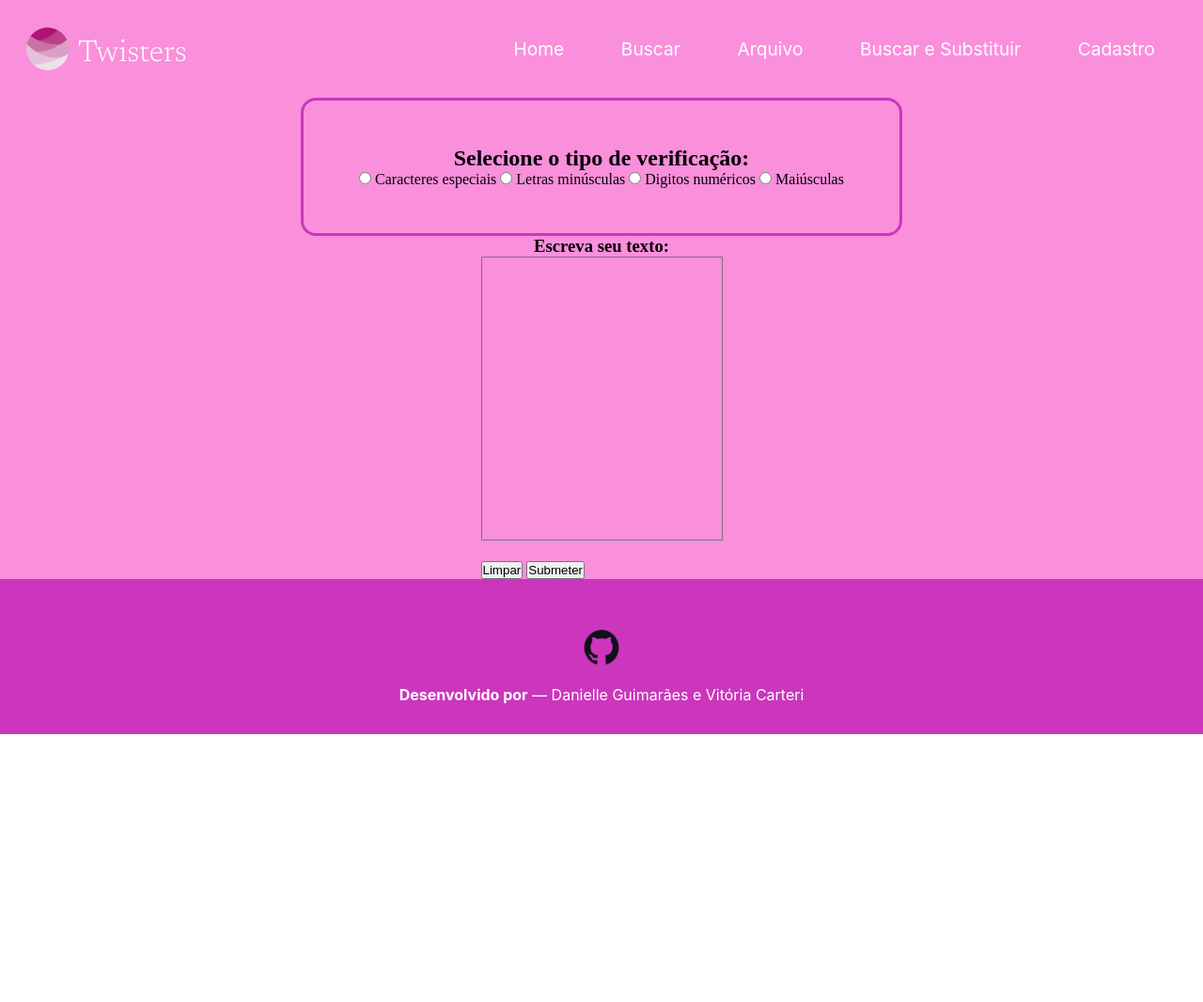
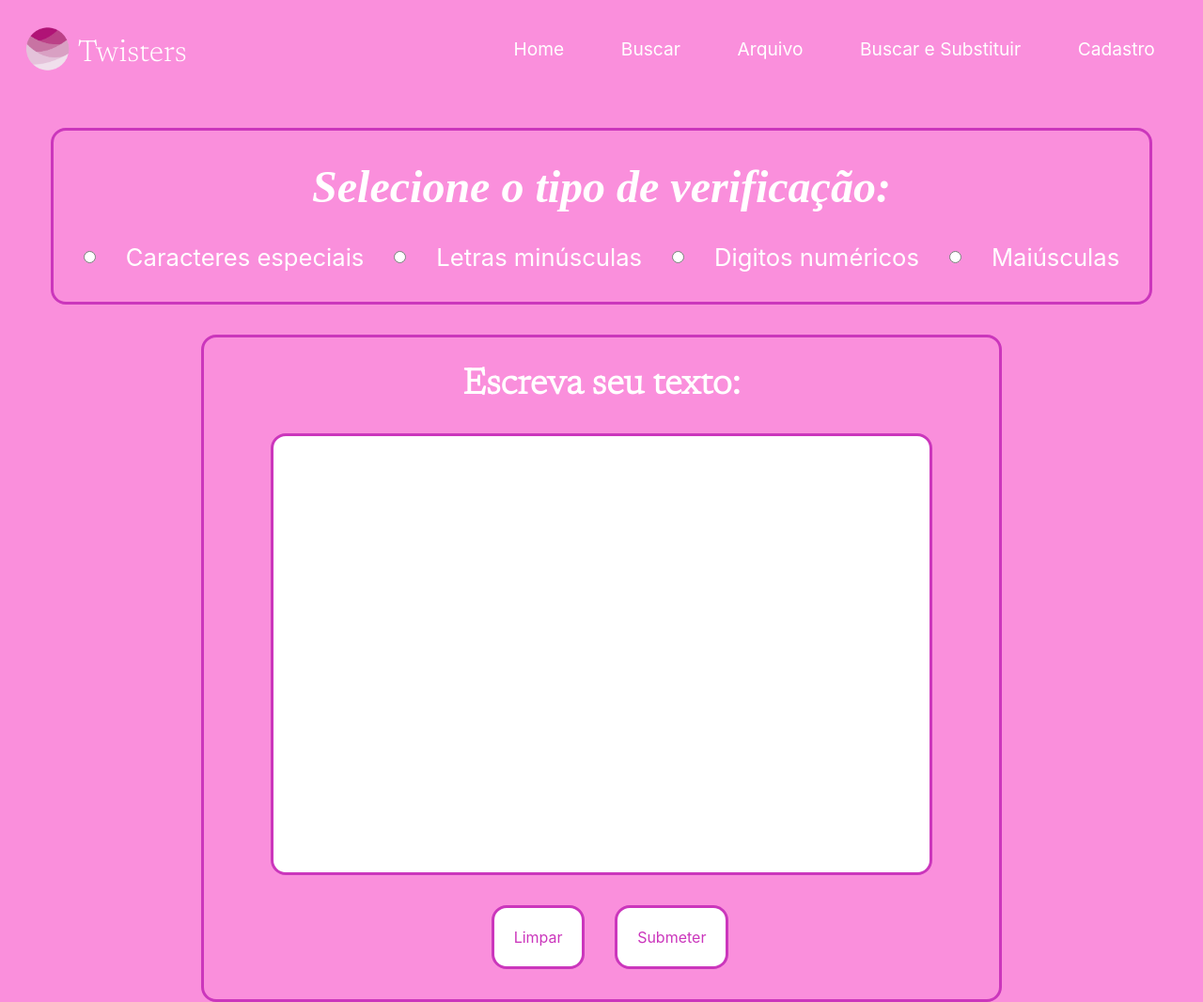
Before and after one commit to twistpucrio/2024_projetoFormularioG1, a plain HTML site: page pages/Busca.html in a window 1280 px wide. Shown: the top 1066 px of the page at 94% size. Before the commit the page ends 800 px from the top, so only its background shows below. Drawn offline with Linux system fonts and the light colour scheme; a web font is replaced by a local one.

Commit message:
Adicionando a estilização da main da pagina buscar

```diff
--- a/pages/Busca.html
+++ b/pages/Busca.html
@@ -18,19 +18,20 @@
             </figure>
             <nav class="navegacao" id="navigator">
                 <ul class="navegacao__container">
-                    <li class="navegacao__container__links"><a href="index.html">Home</a></li>
-                    <li class="navegacao__container__links"><a href="pages/Busca.html">Buscar</a></li>
-                    <li class="navegacao__container__links"><a href="pages/Arquivo.html">Arquivo</a></li>
-                    <li class="navegacao__container__links"><a href="pages/Buscar_Substituir.html">Buscar e Substituir</a></li>
-                    <li class="navegacao__container__links"><a href="pages/Cadastro.html">Cadastro</a></li>
+                    <li class="navegacao__container__links"><a href="../index.html">Home</a></li>
+                    <li class="navegacao__container__links"><a href="Busca.html">Buscar</a></li>
+                    <li class="navegacao__container__links"><a href="Arquivo.html">Arquivo</a></li>
+                    <li class="navegacao__container__links"><a href="Buscar_Substituir.html">Buscar e Substituir</a></li>
+                    <li class="navegacao__container__links"><a href="Cadastro.html">Cadastro</a></li>
                 </ul>
             </nav>
         </header>
         <main class="principal">
-            <fieldset class="selecao" action="">
-                <h2 class="selecao__titulo">Selecione o tipo de verificação: </h2>
-                <form class="selecao__conteudo" action="">
-                    <input type="radio" name="verificacao" id="caracteres">
+            <form class="selecao" action="">
+                <fieldset class="panel selecao__opcoes">
+                    <h2 class="selecao__opcoes__titulo">Selecione o tipo de verificação: </h2>
+                    <div class="selecao__opcoes__conteudo" action="">
+                        <input class="" type="radio" name="verificacao" id="caracteres">
                         <label for="caracteres">Caracteres especiais </label>
                         <input type="radio" name="verificacao" id="letras">
                         <label for="letras">Letras minúsculas </label>
@@ -38,15 +39,16 @@
                         <label for="digitos">Digitos numéricos </label>
                         <input type="radio" name="verificacao" id="maiusculas">
                         <label for="maiusculas">Maiúsculas </label>
-                </form>
+                    </div>
                 </fieldset>
-            <h3>Escreva seu texto:</h3>
-            <form action="">
-                <textarea name="conteudo" id="conteudo"
-                          cols="30" rows="20"> </textarea>
-                <br/><br/>
-                <input type="button" value="Limpar" id="btnLimpar">
-                <input type="button" value="Submeter" id="btnSubmeter">
+                <fieldset class="panel selecao__texto">
+                    <h3 class="selecao__texto__titulo">Escreva seu texto:</h3>
+                    <textarea class="panel selecao__texto__textarea" name="" id="" cols="30" rows="20"></textarea>
+                    <div class="selecao__texto__botoes">
+                        <input class="botao" type="button" value="Limpar" id="btnLimpar">
+                        <input class="botao" type="button" value="Submeter" id="btnSubmeter">
+                    </div>
+                </fieldset>
             </form>
         </main>
         <footer class="rodape">
--- a/styles/busca.css
+++ b/styles/busca.css
@@ -4,15 +4,107 @@
     align-items: center;
     width: 100%;
     height: 70%;
-
+    padding: 2rem;
 }
 .selecao{
     display: flex;
     flex-direction: column;
+    align-items: center;
+    gap: 2rem;
+    width: 100%;
+    height: 100%;
+}
+.selecao__opcoes{
+    width: 50%;
+    height: 20%;
+}
+
+.panel {
+    display: flex;
+    flex-direction: column;
+    align-items: center;
     width: 50%;
     height: 20%;
     border: 0.2rem #CB36BC solid;
     border-radius: 1rem;
+    padding: 2rem;
+    gap: 2rem;
+}
+
+.selecao__opcoes__titulo{
+    text-align: center;
+    color: white;
+    font-size: 3rem;
+    font-family: 'Newsreader';
+    font-style: italic;
+
+
+}
+.selecao__opcoes__conteudo{
+    width: 100%;
+    height: 60%;
+    display: flex;
     align-items: center;
-    padding: 3rem;
+    gap: 2rem;
+    text-wrap: nowrap;
+    color: white;
+    font-size: 1.6rem;
+    font-family: 'Inter';
 }
+
+.selecao__texto__titulo{
+    width: 60%;
+    height: 40%;
+    color: white;
+    text-align: center;
+    font-size: 2.4rem;
+    font-family: 'Newsreader';
+
+}
+.selecao__texto{
+    width: 70%;
+    height: 10%;
+
+}
+.selecao__texto__textarea{
+    width: 90%;
+    height: 20%;
+    background-color: white;
+    font-family: 'Inter';
+    font-size: 1rem;
+    color: #95288a;
+}
+
+
+.selecao__texto__botoes{
+    width: 30%;
+    height: 10%;
+    display: flex;
+    gap: 2rem;
+}
+.botao{
+    text-align: center;
+    width: 60%;
+    height: 6%;
+    border: 0.2rem #CB36BC solid;
+    border-radius: 1rem;
+    padding: 1.3rem;
+    font-size: 1rem;
+    background-color: #fff;
+    color: #CB36BC;
+    font-family: 'Inter';
+    gap: 2rem;
+}
+
+textarea:focus {
+    border-color: #95288a;
+    background-color: #fff;
+}
+
+.botao:hover{
+    background-color: #CB36BC;
+    border-radius: 1rem;
+    border-color: #fff;
+    color: #fff;
+    font-weight: 500;
+}
```
Lines whose indentation alone changed are shown as unchanged.
